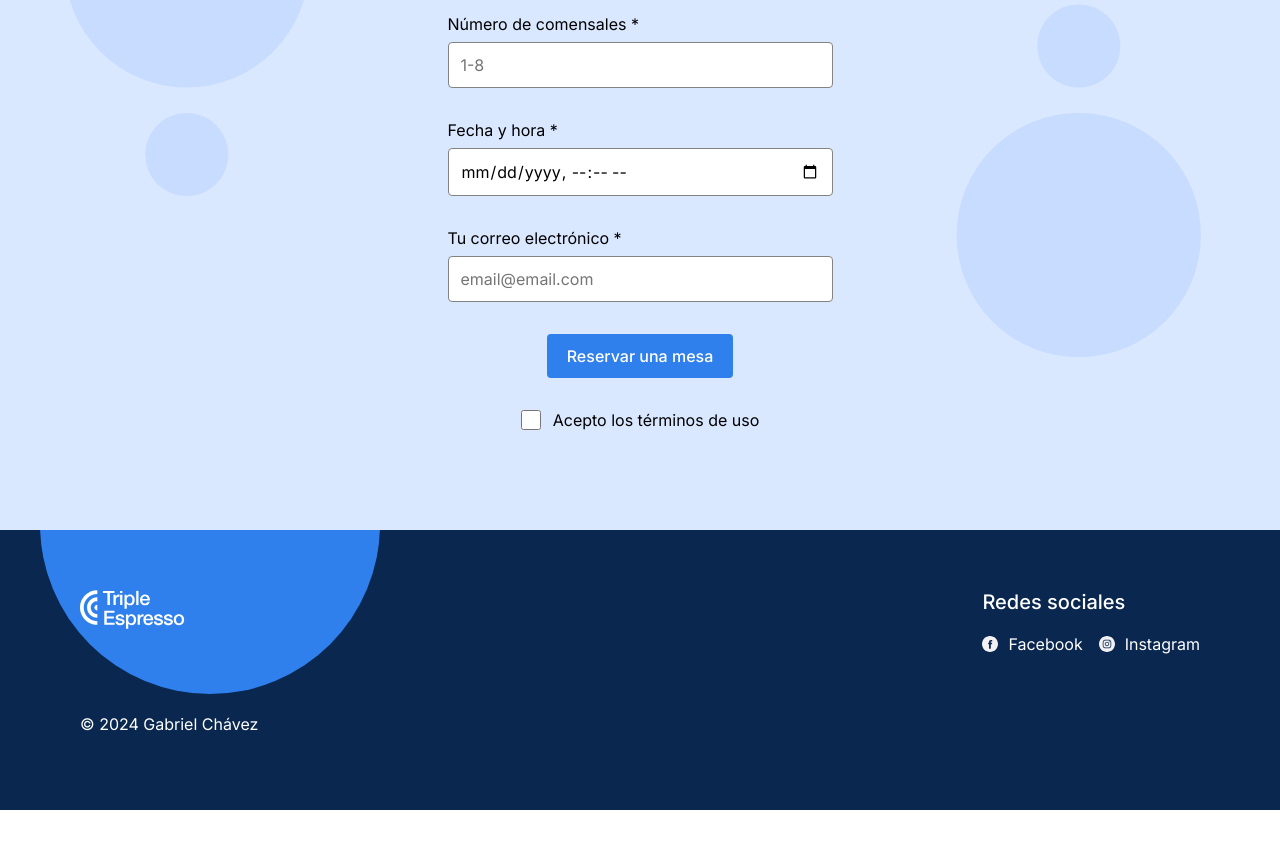
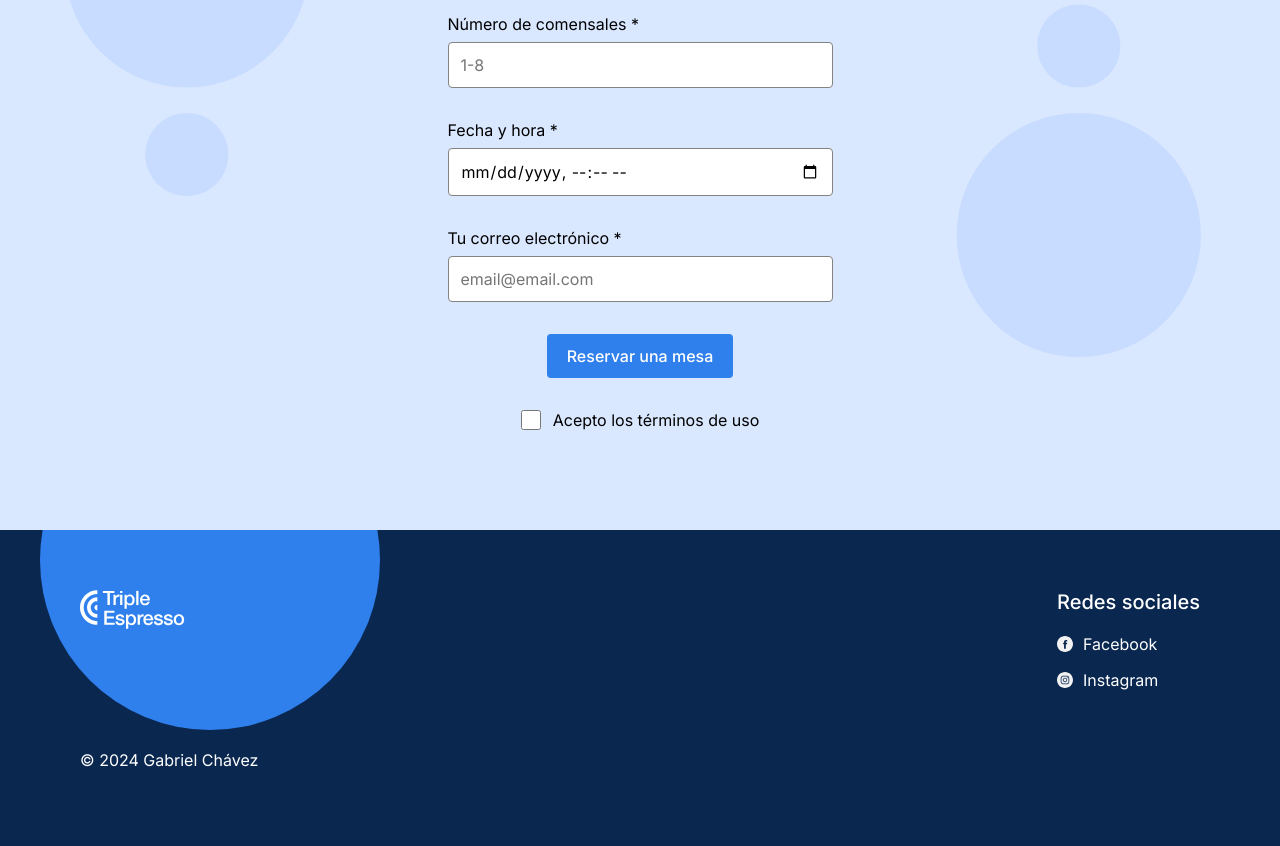
Before and after one commit to Gaboobga/web_project_coffeeshop, a plain HTML site: page index.html in a window 1280 px wide. Shown: the part 1921-2767 px from the top of the page. Before the commit the page ends 2731 px from the top, so only its background shows below. Drawn offline with Linux system fonts and the light colour scheme.

Commit message:
corección

```diff
--- a/blocks/footer.css
+++ b/blocks/footer.css
@@ -52,6 +52,7 @@
   padding: 0;
   margin: 0;
   display: flex;
+  flex-direction: column; /* ✅ Apilarlos verticalmente */
   gap: 16px;
 }
 
--- a/index.html
+++ b/index.html
@@ -202,7 +202,7 @@
           <div class="footer__circle"></div>
         </div>
 
-        <p class="footer__copyright">© 2024 Gabriel Chávez</p>
+        <p class="footer__copyright">&copy; 2024 Gabriel Chávez</p>
       </footer>
     </div>
   </body>
```
